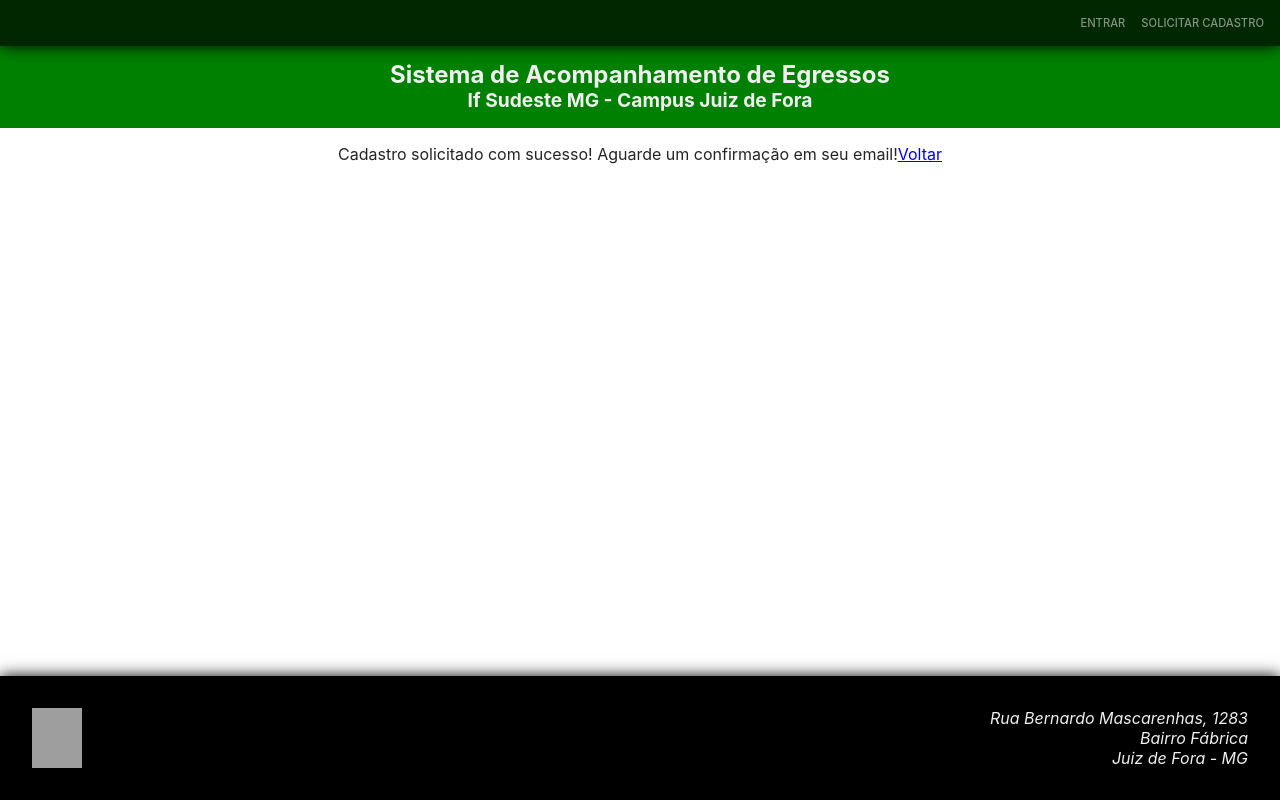
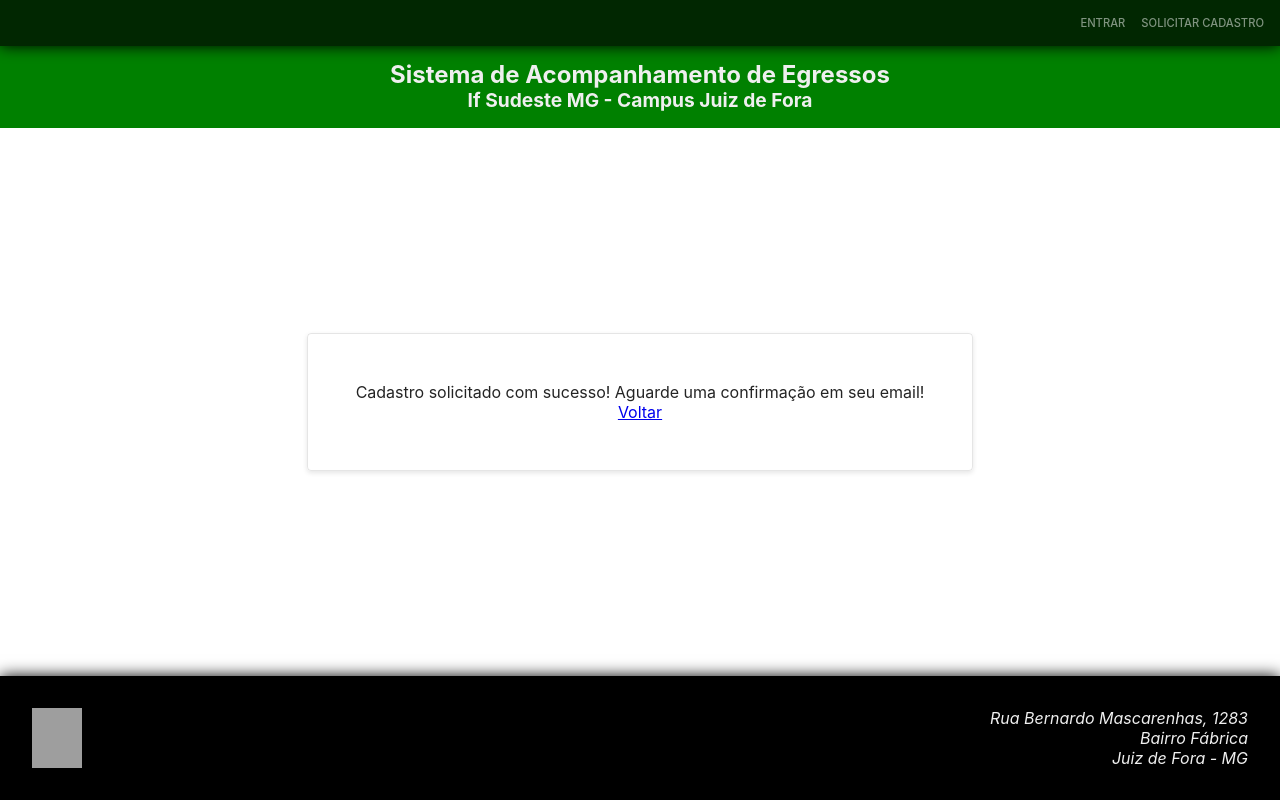
Before and after one commit to MateRossi/SAE, a React (Vite) app in the folder front/: page /registerSuccess in a window 1280 px wide. Built offline with nearby package versions, Linux system fonts and the light colour scheme; grey boxes are pictures that could not be loaded.

Commit message:
added styles to the name input field in register page

```diff
--- a/front/src/index.css
+++ b/front/src/index.css
@@ -93,6 +93,16 @@
   padding: 1rem;
 }
 
+.CenterContent {
+  display: flex;
+  flex-grow: 1;
+  width: 100%;
+  flex-direction: column;
+  align-items: center;
+  justify-content: center;
+  padding: 1rem;
+}
+
 .loginForm {
   display: flex;
   flex-direction: column;
@@ -179,6 +189,17 @@
   margin-bottom: 5px;
 }
 
+.successMsg {
+  padding: 3rem;
+  border: 1px solid rgba(0, 0, 0, 0.1);
+  display: flex;
+  justify-content: center;
+  align-items: center;
+  flex-direction: column;
+  border-radius: 0.25rem;
+  box-shadow: 0 2px 5px rgba(0, 0, 0, 0.1);
+}
+
 .RegisterForm {
   display: flex;
   flex-direction: row;
@@ -220,6 +241,23 @@
   margin-bottom: 1rem;
 }
 
+.mainInput {
+  display: flex;
+  flex-direction: column;
+  width: 100%;
+  padding-left: 1rem;
+  padding-right: 1rem;
+}
+
+.mainInput input {
+
+  height: 2rem;
+  outline: none;
+  border: 1px solid rgba(0, 0, 0, 0.1);
+  border-radius: 0.25rem;
+  padding-left: 10px;
+}
+
 .Form {
   display: flex;
   flex-direction: column;
--- a/front/src/pages/RegisterSuccess.jsx
+++ b/front/src/pages/RegisterSuccess.jsx
@@ -2,10 +2,10 @@
 
 function RegisterSuccess() {
     return (
-        <div className="Content">
+        <div className="CenterContent">
             <div className="successMsg">
-            Cadastro solicitado com sucesso! Aguarde um confirmação em seu email!
-            <Link to={"/auth"}>Voltar</Link>
+            Cadastro solicitado com sucesso! Aguarde uma confirmação em seu email!
+            <Link to={"/"}>Voltar</Link>
             </div>
         </div>
     )
--- a/front/src/pages/visitants/RegisterPage.jsx
+++ b/front/src/pages/visitants/RegisterPage.jsx
@@ -1,7 +1,6 @@
 import { useRef, useState, useEffect } from "react";
 import axios from "../../api/axios";
 import Dropdown from '../../components/Dropdown';
-import SystemDescription from '../../components/SystemDescription';
 import { faCheck, faTimes } from '@fortawesome/free-solid-svg-icons';
 import { FontAwesomeIcon } from '@fortawesome/react-fontawesome';
 import { useNavigate } from 'react-router-dom';
@@ -48,7 +47,6 @@
     const [phoneNumber, setPhoneNumber] = useState('');
 
     const [errMsg, setErrMsg] = useState('');
-    const [success, setSuccess] = useState(false);
 
     useEffect(() => {
         nameRef.current.focus();
@@ -132,13 +130,13 @@
     }
 
     return (
-        <section className="Content">
-            <SystemDescription />
+        <section className="CenterContent">
             <p ref={errRef} className={errMsg ? 'errMsg' : 'offscreen'} aria-live="assertive">
                 {errMsg}
             </p>
             <form onSubmit={handleSubmit} className="Form">
                 <h3 className="FormTitle" style={{ marginBottom: '0.5rem' }}>Solicitar Cadastro</h3>
+                <div className="mainInput">
                     <label htmlFor="name">
                         Nome completo:
                     </label>
@@ -150,6 +148,7 @@
                         onChange={(e) => setName(e.target.value)}
                         required
                     />
+                </div>
                 <div className="RegisterForm">
                     <div className="FormColumn">
                         <label htmlFor="email">
```
Lines whose indentation alone changed are shown as unchanged.
